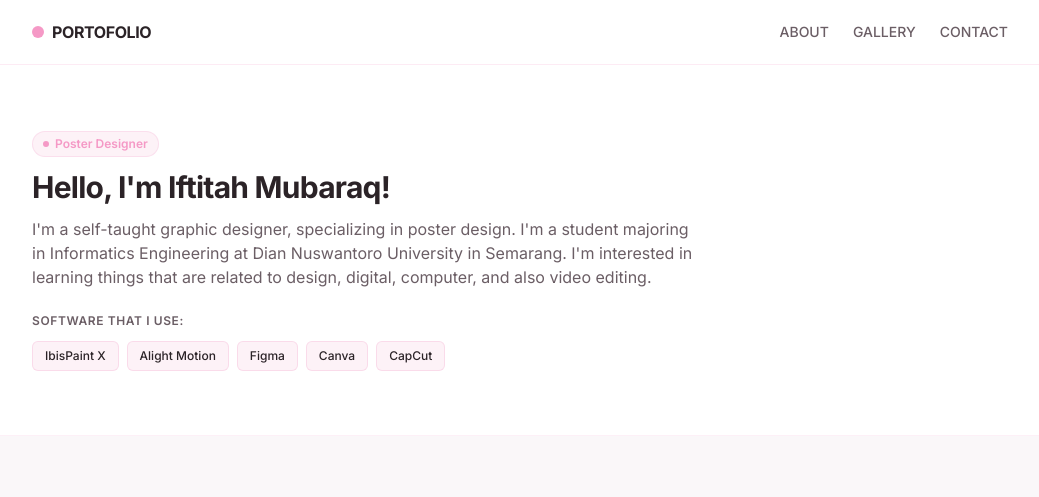
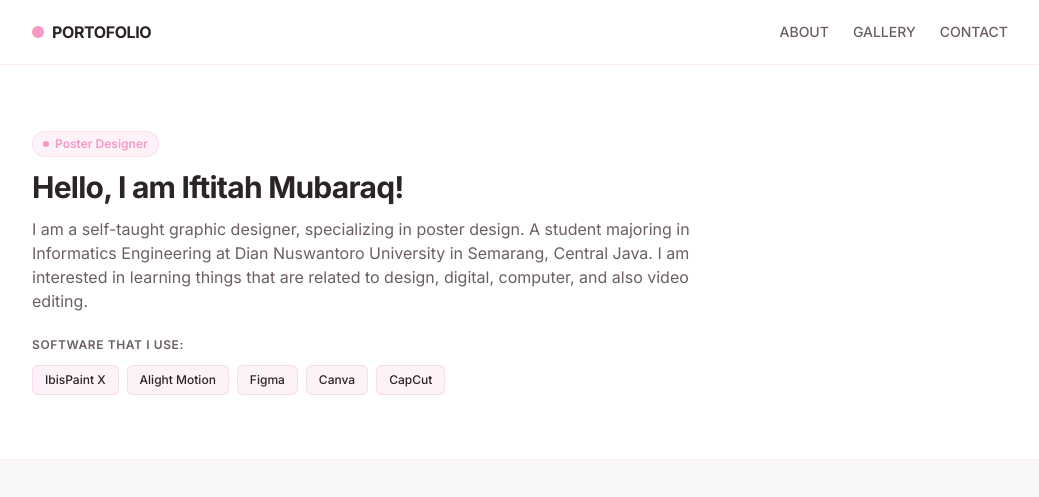
Before and after one commit to HeldByRage/AkuTitah, a plain HTML site: page index.html in a window 1280 px wide. Shown: the top 497 px of the page, without its empty margins (120-1159 px from the left). Drawn offline with nearby package versions, Linux system fonts and the light colour scheme.

Commit message:
Update index.html

```diff
--- a/index.html
+++ b/index.html
@@ -62,11 +62,11 @@
                 </div>
 
                 <h1 class="text-2xl sm:text-3xl font-bold text-darkText tracking-tight mb-3">
-                    Hello, I'm Iftitah Mubaraq!
+                    Hello, I am Iftitah Mubaraq!
                 </h1>
 
                 <p class="text-mutedText text-sm sm:text-base leading-relaxed mb-6">
-                   I'm a self-taught graphic designer, specializing in poster design. I'm a student majoring in Informatics Engineering at Dian Nuswantoro University in Semarang. I'm interested in learning things that are related to design, digital, computer, and also video editing.
+                   I am a self-taught graphic designer, specializing in poster design. A student majoring in Informatics Engineering at Dian Nuswantoro University in Semarang, Central Java. I am interested in learning things that are related to design, digital, computer, and also video editing.
                 </p>
 
                 <!-- Software Tag -->
```
